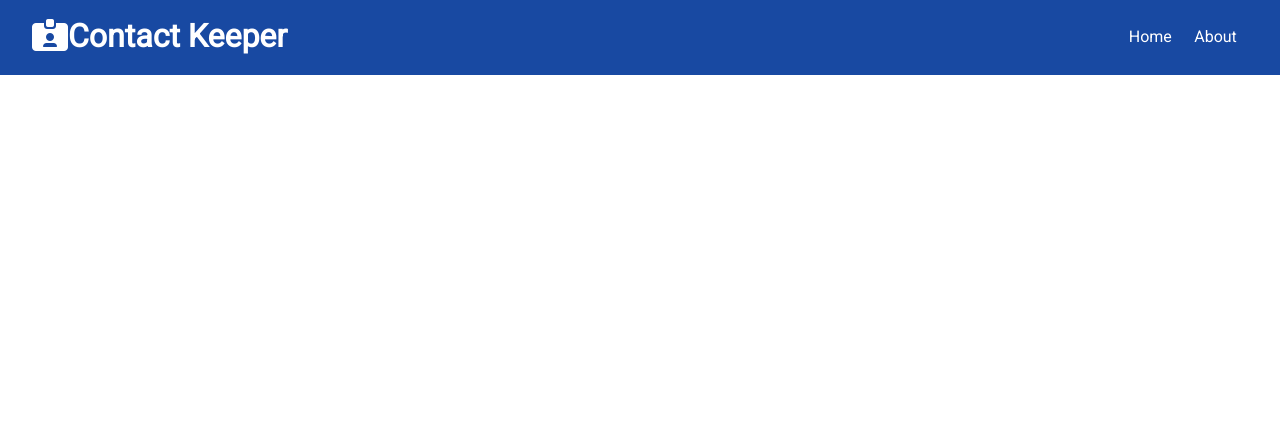
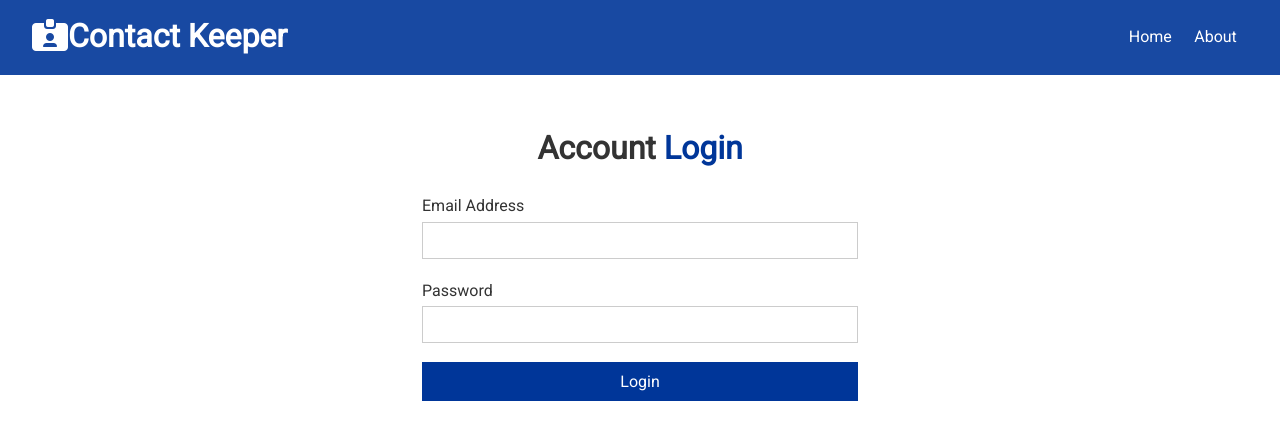
Before and after one commit to tunguyen-95/Contact-Manager-, a React (Create React App) app in the folder client/: page /login in a window 1280 px wide. Shown: the top 440 px of the page. Built offline with nearby package versions, Linux system fonts and the light colour scheme.

Commit message:
add Login form

```diff
--- a/client/src/App.js
+++ b/client/src/App.js
@@ -7,6 +7,7 @@ import Navbar from './components/layout/Navbar';
 import Home from './components/pages/Home';
 import About from './components/pages/About';
 import Register from './components/auth/Register';
+import Login from './components/auth/Login';
 
 const App = () => {
   return (
@@ -20,6 +21,7 @@ const App = () => {
                 <Route exact path="/" component={Home} />
                 <Route exact path="/about" component={About} />
                 <Route exact path="/register" component={Register} />
+                <Route exact path="/login" component={Login} />
               </Switch>
             </div>
           </Fragment>
--- a/client/src/components/auth/Login.js
+++ b/client/src/components/auth/Login.js
@@ -0,0 +1,54 @@
+import React, { useState } from 'react';
+
+const Login = () => {
+  const [user, setUser] = useState({
+    email: '',
+    password: ''
+  });
+
+  const { email, password } = user;
+
+  const onChange = e => setUser({ ...user, [e.target.name]: e.target.value });
+
+  const onSubmit = e => {
+    e.preventDefault();
+    console.log('Login');
+  };
+
+  return (
+    <div className="form-container">
+      <h1>
+        Account <span className="text-primary">Login</span>
+      </h1>
+      <form onSubmit={onSubmit}>
+        <div className="form-group">
+          <label htmlFor="email">Email Address</label>
+          <input
+            id="email"
+            type="email"
+            name="email"
+            value={email}
+            onChange={onChange}
+          />
+        </div>
+        <div className="form-group">
+          <label htmlFor="password">Password</label>
+          <input
+            id="password"
+            type="password"
+            name="password"
+            value={password}
+            onChange={onChange}
+          />
+        </div>
+        <input
+          type="submit"
+          value="Login"
+          className="btn btn-primary btn-block"
+        />
+      </form>
+    </div>
+  );
+};
+
+export default Login;
```
